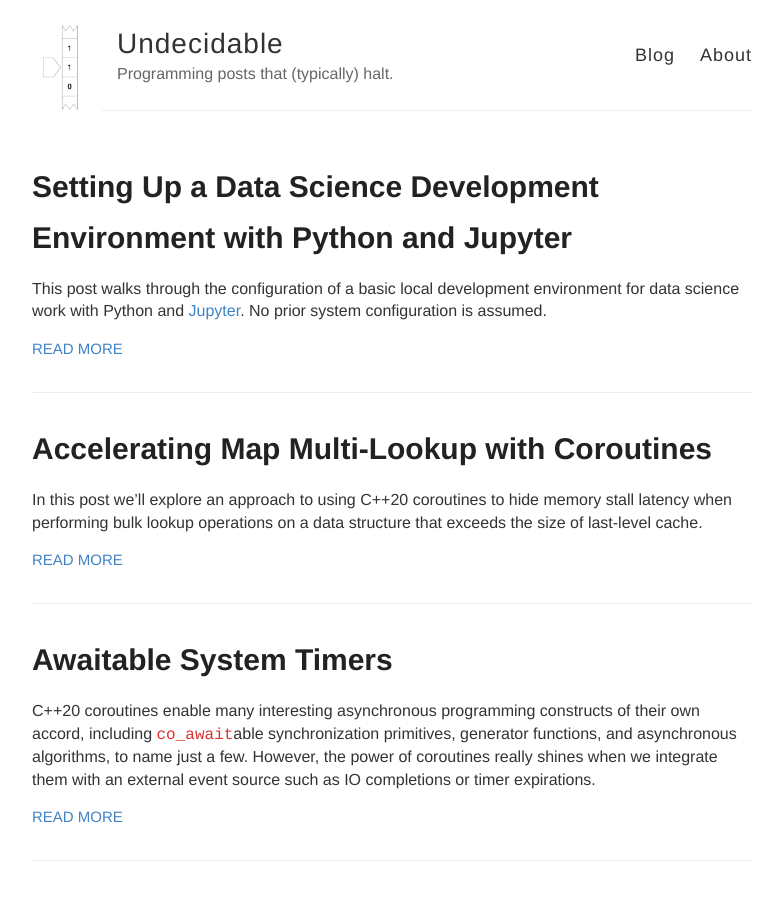
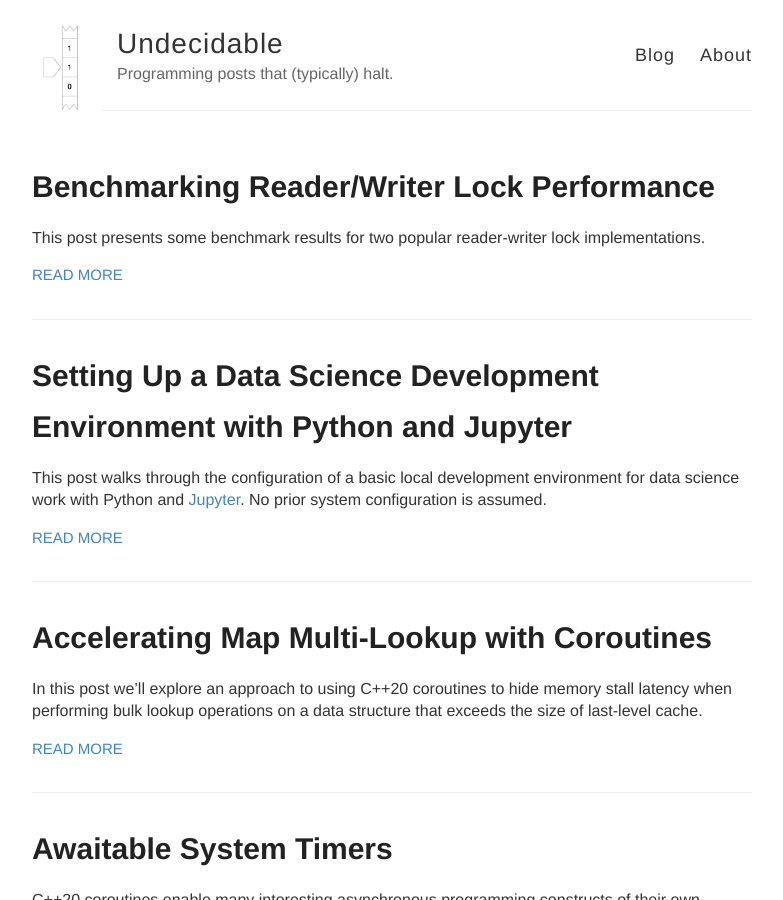
Before and after one commit to turingcompl33t/turingcompl33t.github.io, a Jekyll site: the page built from index.html, in a window 1280 px wide and 900 px high. Shown: the whole window, without its empty margins (248-1031 px from the left). Built offline with Jekyll 4.4.1, drawn with Linux system fonts in a browser that asks for light colours; part of the change alters nothing that is shown.

Commit message:
reader writer lock post

```diff
--- /dev/null
+++ b/_posts/2021-1-18-RWLock-Benchmark.md
@@ -0,0 +1,70 @@
+---
+layout: post
+title: "Benchmarking Reader/Writer Lock Performance"
+---
+
+This post presents some benchmark results for two popular reader-writer lock implementations.
+
+### Motivation: Why Benchmark Reader-Writer Locks?
+
+A project with which I am involved currently uses `tbb::reader_writer_lock` from Intel's Threading Building Blocks (TBB) library to back its internal "shared lock" implementation. However, the TBB library recently marked its `tbb::reader_writer_lock` type for deprecation, suggesting that users replace this type with the standard library's `std::shared_mutex`. Before going ahead with this change, I was curious as to what performance differences (if any) it implied, but direct comparison of the performance characteristics of these two lock implementations proved elusive. Hopefully, this post might serve as a starting point for others looking for such an analysis.
+
+### Introduction: Reader-Writer Locks
+
+A _Reader-Writer Lock_ is a synchronization primitive that provides mutual exclusion. Like their more popular cousin, the "vanilla" lock, they support the ability to acquire the lock in an exclusive mode - only one thread may hold the lock at a time. However, as their name suggests, reader-writer locks also provide the additional ability to acquire the lock in a shared mode - many threads may hold the lock in shared mode at the same time OR a single thread may hold the lock in exclusive mode. The API for a reader-writer lock `RWLock` might therefore look like:
+
+- `RWLock::lock_shared()` - Acquire the lock in shared mode
+- `RWLock::lock_exclusive()` - Acquire the lock in exclusive mode
+- `RWLock::unlock_shared()` - Release the lock held in shared mode
+- `RWLock::unlock_exclusive()` - Release the lock held in exclusive mode
+
+The API provided by various implementations may differ slightly from this archetype, but the methods above present the general idea.
+
+The benefit of reader-writer locks over vanilla locks is that they provide the ability to increase the level of concurrency supported by an application. In the event that some operations on the data protected by the lock require only read-access, many threads may be allowed to perform these operations simultaneously.
+
+### Reader-Writer Lock Implementations
+
+We'll look at two popular reader-writer lock implementations in this benchmark:
+
+- `tbb::reader_writer_lock`: The reader-writer lock implementation from Intel's TBB library serves threads on a first-come fist-served basis, with the added caveat that writers are given preference over readers - this is often an important modification to ensure that writers are not starved in read-heavy workloads. All waiting is done in userspace via busy-loops. This is a double-edged sword: under low contention, this saves us potentially-expensive calls into the OS kernel, but under high contention this might lead to significant performance degradation as multiple cores are saturated with threads spinning on the lock.
+- `std::shared_mutex`: The standard library's reader-writer implementation necessarily differs among compilers and platforms. For this benchmark I use the combination of GCC 10.2 with libstdc++ on Ubunutu 18.04. Under this configuration, `std::shared_mutex` is backed by `pthread_rwlock_t` from the Pthreads library. Unlike `tbb::reader_writer_lock`, `pthread_rwlock_t` uses an _adaptive locking_ approach - the implementation consists of a "fast path" in which waiting threads busy-loop in userspace, eliding a call into the kernel, and a fallback mechanism in which the call into the kernel is performed, allowing threads to wait on the lock without spinning (on Linux this is implemented via the `futex` system call).
+
+The above descriptions should make it evident that the two reader-writer lock implementations differ considerably. But which implementation performs better, and under what conditions?
+
+### Benchmark: Setup
+
+All of the code used to benchmark the performance of these two reader-writer lock implementations is available [on Github](https://github.com/turingcompl33t/cpp-playground/tree/master/locks/rw-bench).
+
+To evaluate the performance of these two reader-writer lock implementations, we will focus on two important aspects of performance: throughput and latency. In this context, _throughput_ refers to the number of lock requests we can process in a given amount of time. In contrast, _latency_ measures the time interval between when a thread requests the lock (in either shared or exclusive mode) and when the request is granted. Both of these performance characteristics are important to the overall performance of a program, but the degree to which this is true depends heavily on the specifics of the application.
+
+### Benchmark: Results
+
+**Throughput**
+
+For throughput evaluation, we benchmark both lock implementations under two workload characteristics:
+
+- _read-heavy_ represents a theoretical workload in which 10% of lock requests are for exclusive access and the remaining 90% of requests are for shared access.
+- _equal-load_ represents a theoretical workload in which the number of exclusive and shared locked requests are equivalent.
+
+For each of these workload characteristics, we vary the total number of worker threads running the benchmark (contending on the lock) and measure the total time required for all workers to complete the prescribed number of operations with the lock held. The results are displayed in the plot below.
+
+![Throughput Results](http://raw.githubusercontent.com/turingcompl33t/turingcompl33t.github.io/master/images/2021-1-18-RWLock-Benchmark/throughput.png)
+
+We observe a couple interesting trends here. First, as expected, throughout declines (total benchmark duration increases) between ready-heavy and equal-load workloads - this makes sense because we expect to achieve a higher level of concurrency on the read-heavy workload. The other trend that stands out is the shape of the curve for `std::shared_mutex` under the equal-load workload - we see a massive spike in the time required to complete the benchmark between 20-40 worker threads.
+
+**Latency**
+
+As in the throughput evaluation, we measure latency under both ready-heavy and equal-load workloads. Here, the two workloads are separated into distinct plots because we plot the average reader and writer latency separately, and combining all the data into a single plot becomes unwieldy.
+
+![Read-Heavy Latency](http://raw.githubusercontent.com/turingcompl33t/turingcompl33t.github.io/master/images/2021-1-18-RWLock-Benchmark/latency_read_heavy.png)
+
+Here we may be observing the effect of the writer-preference heuristic in `tbb::reader_writer_lock` as the average latency for readers increases sharply as the number of worker threads increases. In contrast, the latency experienced by readers under `std::shared_mutex` is almost completely static, suggesting that `pthread_rwlock_t` does not include similar provisions for preferring requests from writer threads.
+
+![Equal-Load Latency](http://raw.githubusercontent.com/turingcompl33t/turingcompl33t.github.io/master/images/2021-1-18-RWLock-Benchmark/latency_equal_load.png)
+
+As above, we see that the latency of operations on `std::shared_mutex` is significantly lower than the corresponding latency on `tbb::reader_writer_lock`. Furthermore, we observe the same strange performance behavior that we observed in the throughput experiment for `std::shared_mutex` as the latency experienced by writers increases sharply between 20-40 worker threads before descending to a more reasonable level.
+
+### References / Further Reading
+
+- [API Reference: `std::shared_mutex`](https://en.cppreference.com/w/cpp/thread/shared_mutex)
+- [API Reference: `tbb::reader_writer_lock`](https://www.threadingbuildingblocks.org/docs/help/reference/appendices/deprecated_features/considered_for_reworking/reader_writer_lock_cls.html)
```
Also changed, not shown: _posts/2020-9-07-Python-CDS.md (+2 -2 lines), images/2021-1-18-RWLock-Benchmark/latency_equal_load.png (added), images/2021-1-18-RWLock-Benchmark/latency_read_heavy.png (added), images/2021-1-18-RWLock-Benchmark/throughput.png (added).
